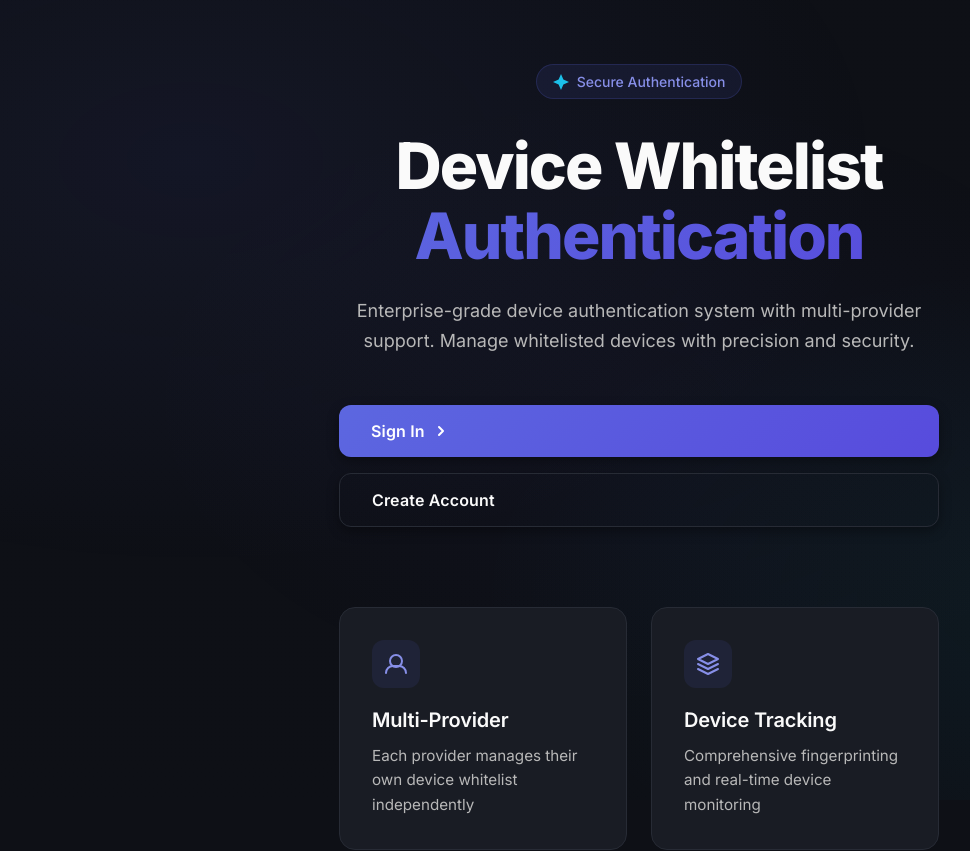
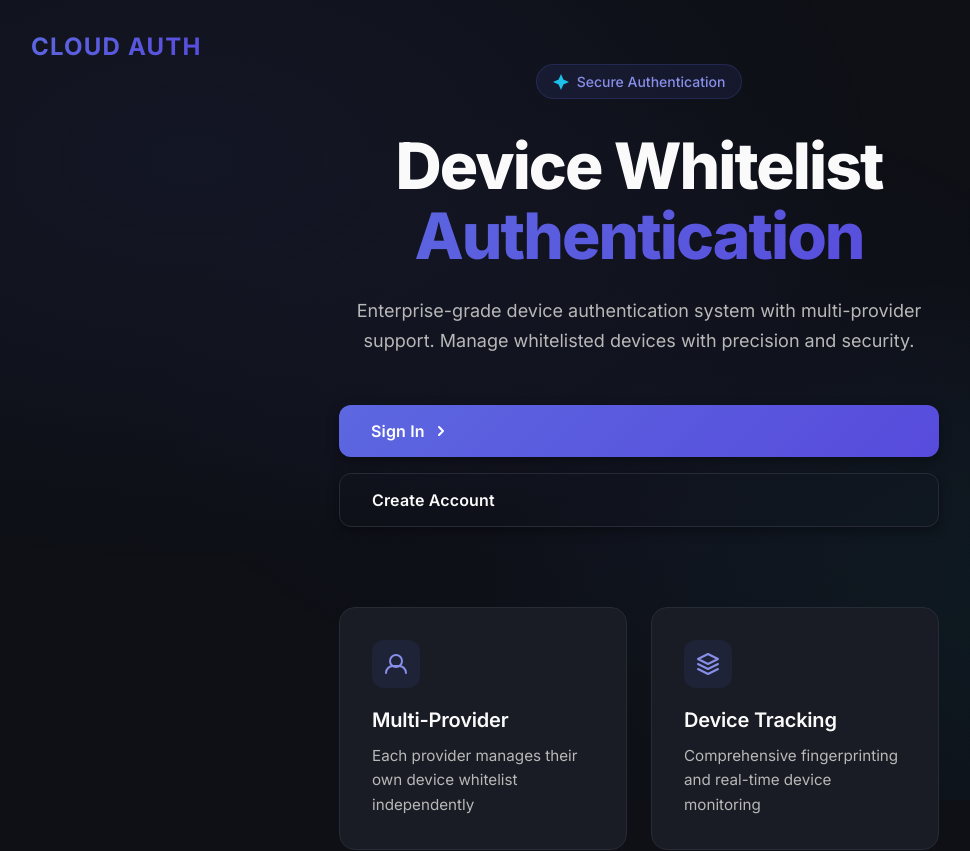
Before and after one commit to ggbd99/cloud-auth-frontend, a React (Vite) app: page / in a window 1280 px wide. Shown: the top 851 px of the page, without its empty margins (1-971 px from the left). Built offline with nearby package versions, Linux system fonts and the light colour scheme; no server answers.

Commit message:
feat: Add CLOUD AUTH logo to all pages

```diff
--- a/src/components/Dashboard.css
+++ b/src/components/Dashboard.css
@@ -3,6 +3,32 @@
     width: 100%;
     padding: 2rem;
     animation: fadeIn 0.4s ease-out;
+}
+
+/* Logo in top left */
+.dashboard-logo {
+    position: fixed;
+    top: 2rem;
+    left: 2rem;
+    font-size: 1.5rem;
+    font-weight: 700;
+    letter-spacing: 0.05em;
+    background: var(--gradient-primary);
+    -webkit-background-clip: text;
+    -webkit-text-fill-color: transparent;
+    background-clip: text;
+    text-decoration: none;
+    z-index: 1000;
+    transition: all 0.3s ease;
+}
+
+.dashboard-logo::after {
+    content: none;
+}
+
+.dashboard-logo:hover {
+    transform: translateY(-2px);
+    filter: brightness(1.2);
 }
 
 @keyframes fadeIn {
@@ -210,6 +236,12 @@ td strong {
 }
 
 @media (max-width: 768px) {
+    .dashboard-logo {
+        font-size: 1.25rem;
+        top: 1.5rem;
+        left: 1.5rem;
+    }
+
     .dashboard-header {
         flex-direction: column;
         gap: 1rem;
--- a/src/components/Dashboard.jsx
+++ b/src/components/Dashboard.jsx
@@ -99,6 +99,7 @@ export default function Dashboard() {
 
     return (
         <div className="dashboard-container">
+            <a href="/" className="dashboard-logo">CLOUD AUTH</a>
             <div className="dashboard-header">
                 <div>
                     <h1>Device Whitelist Manager</h1>
--- a/src/components/Home.css
+++ b/src/components/Home.css
@@ -4,6 +4,32 @@
     justify-content: center;
     align-items: center;
     padding: 2rem;
+}
+
+/* Logo in top left */
+.home-logo {
+    position: fixed;
+    top: 2rem;
+    left: 2rem;
+    font-size: 1.5rem;
+    font-weight: 700;
+    letter-spacing: 0.05em;
+    background: var(--gradient-primary);
+    -webkit-background-clip: text;
+    -webkit-text-fill-color: transparent;
+    background-clip: text;
+    text-decoration: none;
+    z-index: 1000;
+    transition: all 0.3s ease;
+}
+
+.home-logo::after {
+    content: none;
+}
+
+.home-logo:hover {
+    transform: translateY(-2px);
+    filter: brightness(1.2);
 }
 
 .home-hero {
@@ -201,6 +227,12 @@
 
 /* Responsive Design */
 @media (max-width: 768px) {
+    .home-logo {
+        font-size: 1.25rem;
+        top: 1.5rem;
+        left: 1.5rem;
+    }
+
     .home-hero {
         padding: 2rem 1rem;
     }
--- a/src/components/Home.jsx
+++ b/src/components/Home.jsx
@@ -7,6 +7,7 @@ export default function Home() {
 
     return (
         <div className="home-container">
+            <a href="/" className="home-logo">CLOUD AUTH</a>
             <div className="home-hero">
                 <div className="hero-badge">
                     <svg width="16" height="16" viewBox="0 0 16 16" fill="none">
--- a/src/components/Login.css
+++ b/src/components/Login.css
@@ -7,6 +7,32 @@
     padding: 0;
     position: relative;
     overflow: hidden;
+}
+
+/* Logo in top left */
+.logo-link {
+    position: fixed;
+    top: 2rem;
+    left: 2rem;
+    font-size: 1.5rem;
+    font-weight: 700;
+    letter-spacing: 0.05em;
+    background: var(--gradient-primary);
+    -webkit-background-clip: text;
+    -webkit-text-fill-color: transparent;
+    background-clip: text;
+    text-decoration: none;
+    z-index: 1000;
+    transition: all 0.3s ease;
+}
+
+.logo-link::after {
+    content: none;
+}
+
+.logo-link:hover {
+    transform: translateY(-2px);
+    filter: brightness(1.2);
 }
 
 /* Decorative floating shapes */
@@ -251,6 +277,12 @@
 
 /* Responsive Design */
 @media (max-width: 640px) {
+    .logo-link {
+        font-size: 1.25rem;
+        top: 1.5rem;
+        left: 1.5rem;
+    }
+
     .login-container {
         padding: 1rem;
     }
--- a/src/components/Login.jsx
+++ b/src/components/Login.jsx
@@ -39,6 +39,7 @@ export default function Login() {
 
     return (
         <div className="login-container">
+            <a href="/" className="logo-link">CLOUD AUTH</a>
             <div className="login-content-wrapper">
                 <div className="login-card">
                     <div className="login-header">
--- a/src/components/Register.jsx
+++ b/src/components/Register.jsx
@@ -57,6 +57,7 @@ export default function Register() {
 
     return (
         <div className="login-container">
+            <a href="/" className="logo-link">CLOUD AUTH</a>
             <div className="login-content-wrapper">
                 <div className="login-card">
                     <div className="login-header">
```
